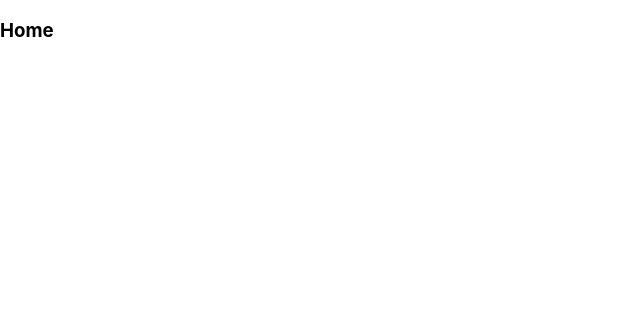
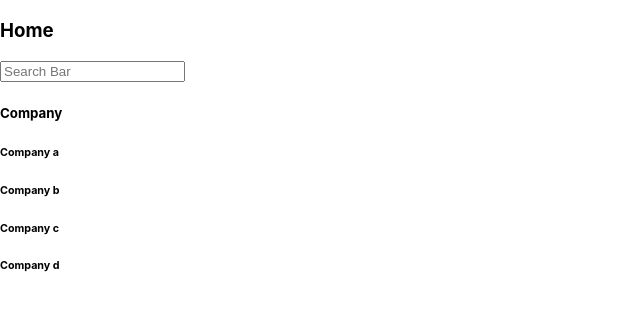
Before and after one commit to qiuyixianq/Intern-net, a React (Create React App) app: page /home in a window 1280 px wide. Shown: the top 310 px of the page, without its empty margins (0-640 px from the left). Built offline with nearby package versions, Linux system fonts and the light colour scheme.

Commit message:
structure of initial idea

```diff
--- /dev/null
+++ b/src/components/company/Company.jsx
@@ -0,0 +1,14 @@
+import React from 'react';
+
+const company = ['a','b','c','d'];
+
+export const Company = () => {
+    return (
+        <div>
+            <h5>Company</h5>
+            <div>
+                {company.map(x => <h6>{`Company ${x}`}</h6>)}
+            </div>
+        </div>
+    )
+}
--- a/src/components/home/Home.jsx
+++ b/src/components/home/Home.jsx
@@ -1,9 +1,12 @@
 import React from 'react';
+import { Company } from '../company/Company';
 
 export const Home = () => {
     return (
         <div>
             <h3>Home</h3>
+            <input type="text" placeholder="Search Bar" />
+            <Company />
         </div>
     )
 }
--- a/src/components/login/Login.jsx
+++ b/src/components/login/Login.jsx
@@ -1,7 +1,7 @@
 import React from 'react';
 import { Link, Redirect } from 'react-router-dom';
 
-const logined = false;
+const logined = true;
 export const Login = () => {
     if (!logined) {
         return (
```
